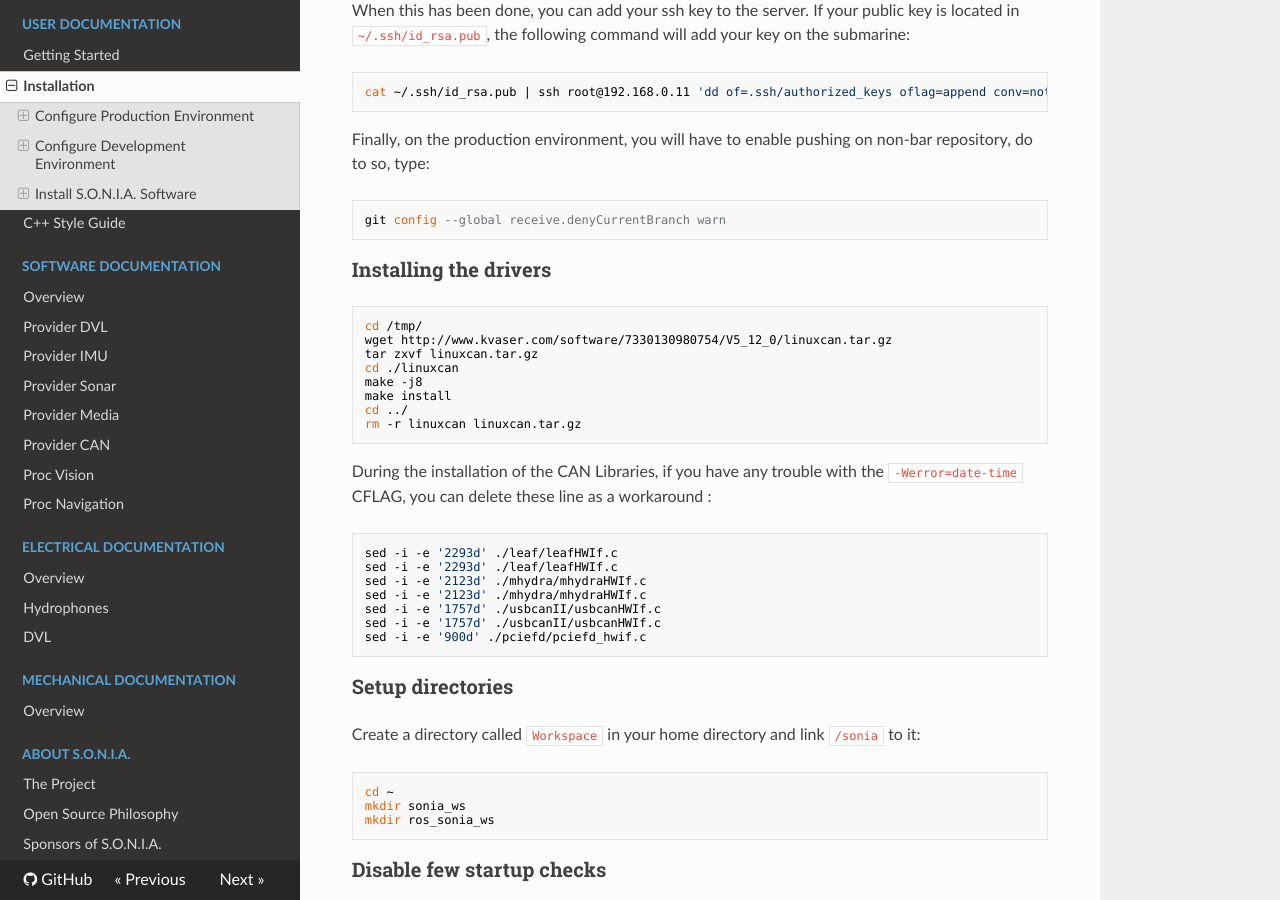
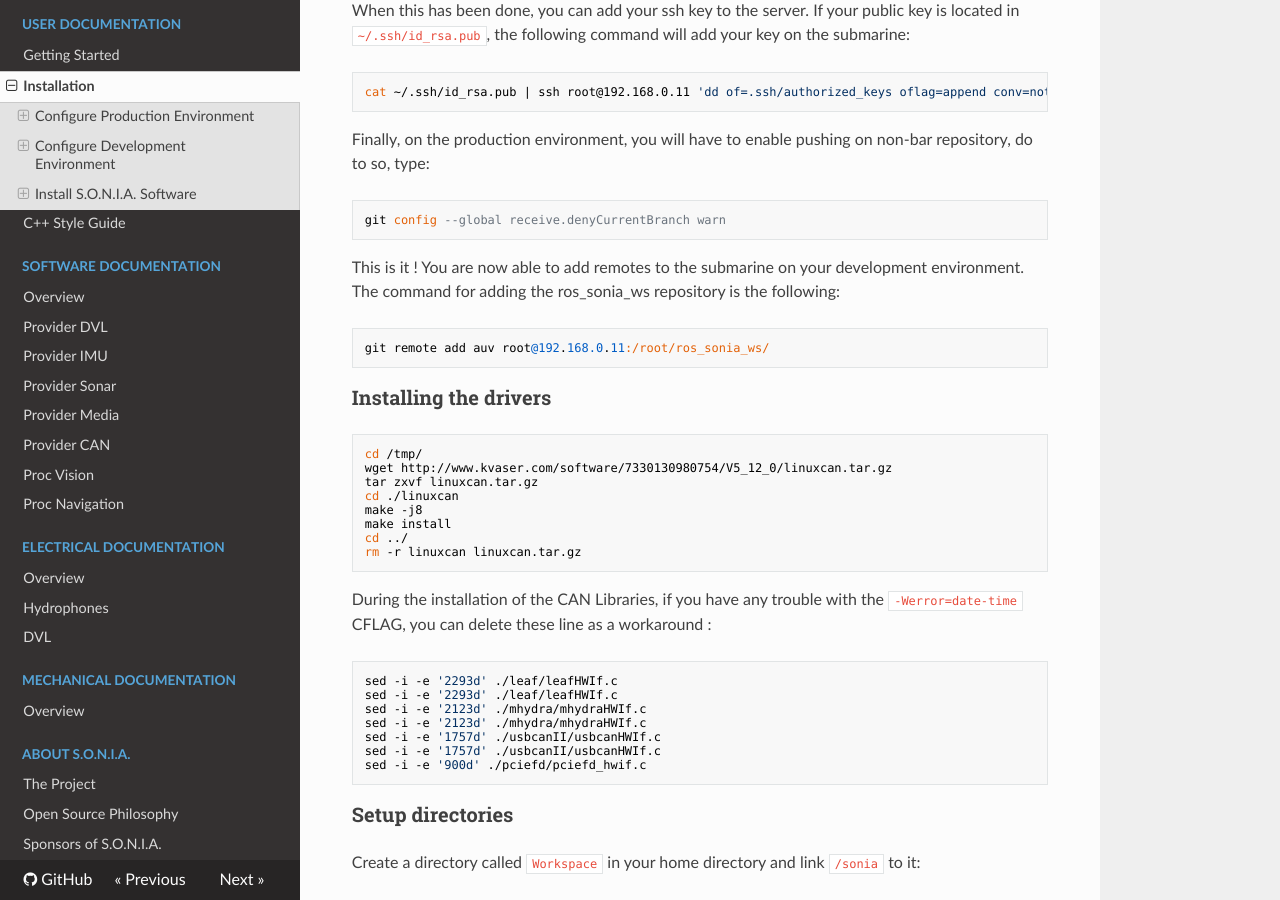
Before and after one commit to sonia-auv/documentation, an MkDocs documentation site: the page built from docs/user/installation.md, in a window 1280 px wide and 900 px high, scrolled down 3597 px. Built offline with MkDocs 1.6.1, drawn with Linux system fonts in a browser that asks for light colours; nearby versions of some CDN libraries; old or Windows-style settings are respelled for this version of MkDocs.

Commit message:
Adding a line for documenting the addition of a remote in dev env

```diff
--- a/docs/user/installation.md
+++ b/docs/user/installation.md
@@ -158,6 +158,10 @@ When this has been done, you can add your ssh key to the server. If your public
 Finally, on the production environment, you will have to enable pushing on non-bar repository, do to so, type:
 
 	git config --global receive.denyCurrentBranch warn
+
+This is it ! You are now able to add remotes to the submarine on your development environment. The command for adding the ros_sonia_ws repository is the following:
+
+	git remote add auv root@192.168.0.11:/root/ros_sonia_ws/
 
 ### <a name="prod_drivers"></a> Installing the drivers
 
```
